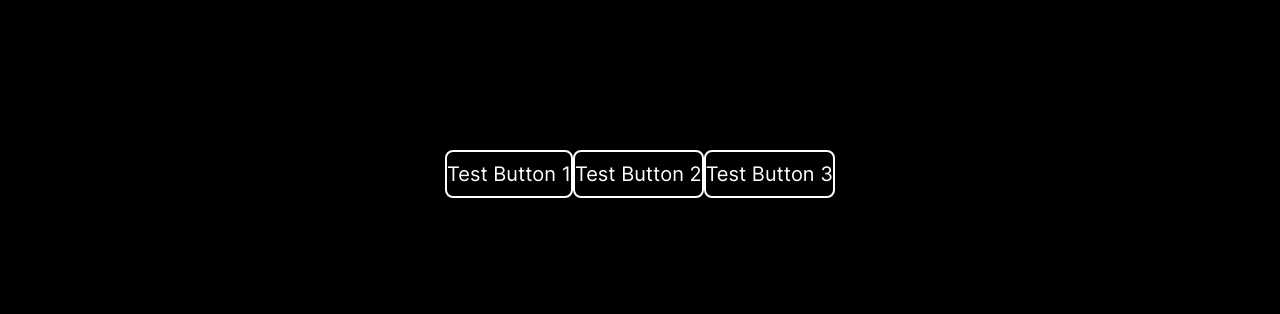
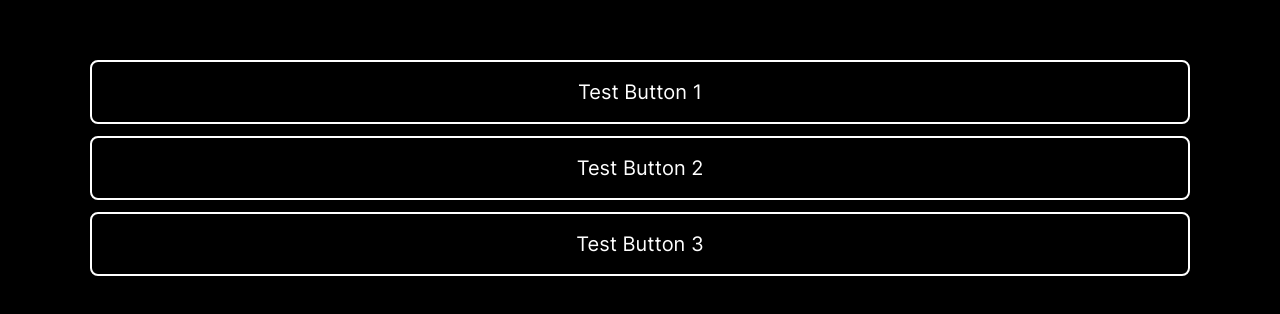
Before and after one commit to csmithxc/watch-web, a Next.js app: page / in a window 1280 px wide. Shown: the part 232-546 px from the top of the page. Built offline with nearby package versions, Linux system fonts and the light colour scheme.

Commit message:
test: buttons (2)

```diff
--- a/src/pages/index.tsx
+++ b/src/pages/index.tsx
@@ -32,14 +32,14 @@ export default function HomePage() {
             {/* <h1 className='mt-4 text-white'>
               Next.js + Tailwind CSS + TypeScript Starter
             </h1> */}
-            <div className='w-full flex-col space-y-3'>
-              <button className='flex-1 rounded-lg border-2 border-white py-2 text-xl'>
+            <div className='flex w-full flex-col space-y-3'>
+              <button className='flex-1 rounded-lg border-2 border-white py-4 text-xl'>
                 Test Button 1
               </button>
-              <button className='flex-1 rounded-lg border-2 border-white py-2 text-xl'>
+              <button className='flex-1 rounded-lg border-2 border-white py-4 text-xl'>
                 Test Button 2
               </button>
-              <button className='flex-1 rounded-lg border-2 border-white py-2 text-xl'>
+              <button className='flex-1 rounded-lg border-2 border-white py-4 text-xl'>
                 Test Button 3
               </button>
             </div>
```
